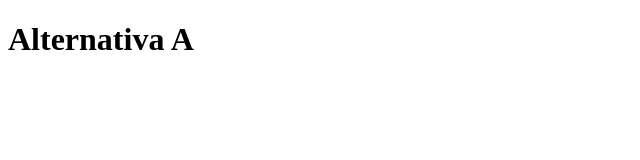
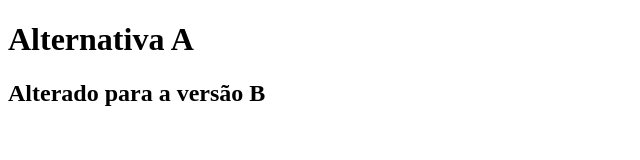
Before and after one commit to Roniazvdo/git-aula-1, a plain HTML site: page index.html in a window 1280 px wide. Shown: the whole page, without its empty margins (0-640 px from the left). Drawn offline with Linux system fonts and the light colour scheme.

Commit message:
Mesclando alterações de alternativa-b na main

```diff
--- a/index.html
+++ b/index.html
@@ -3,9 +3,10 @@
 <head>
     <meta charset="UTF-8">
     <meta name="viewport" content="width=device-width, initial-scale=1.0">
-    <title>Document</title>
+    <title>Git - aula1</title>
 </head>
 <body>
     <h1>Alternativa A</h1>
+    <h2>Alterado para a versão B</h2>
 </body>
 </html>
```
